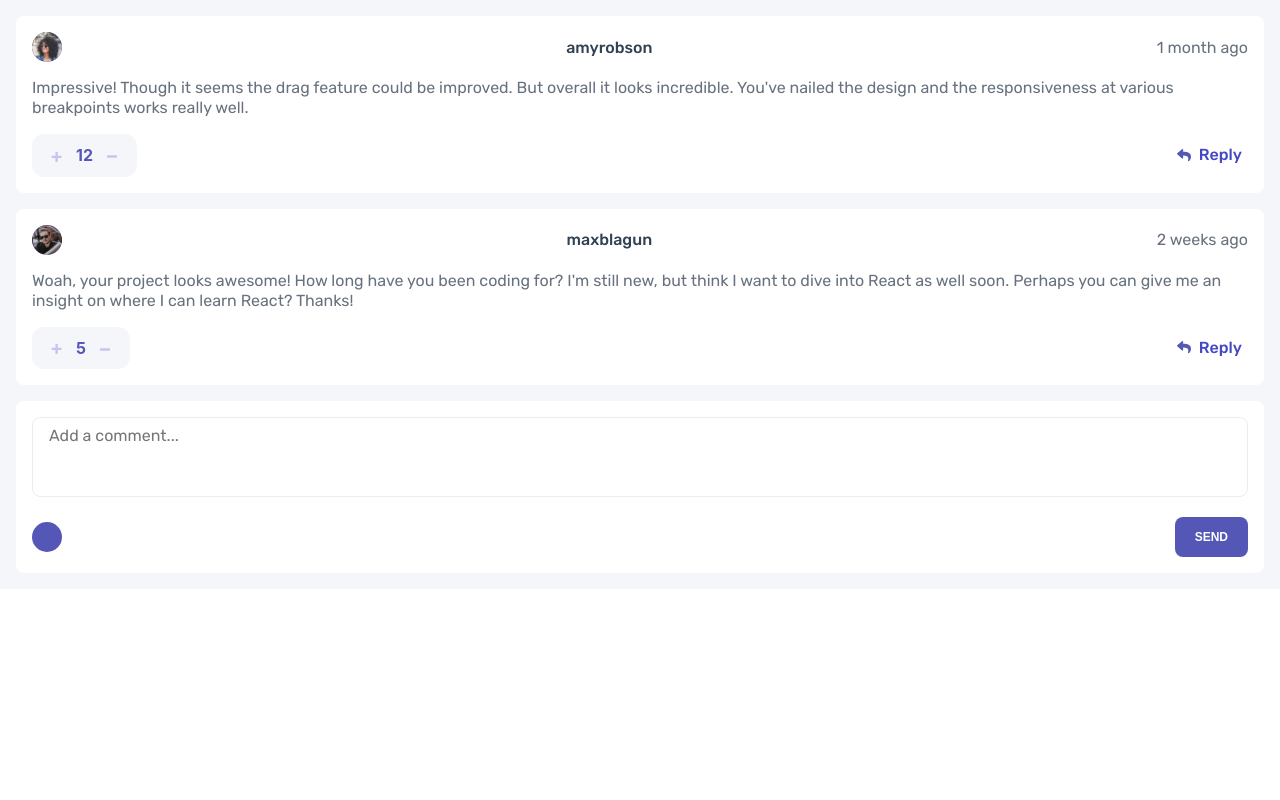
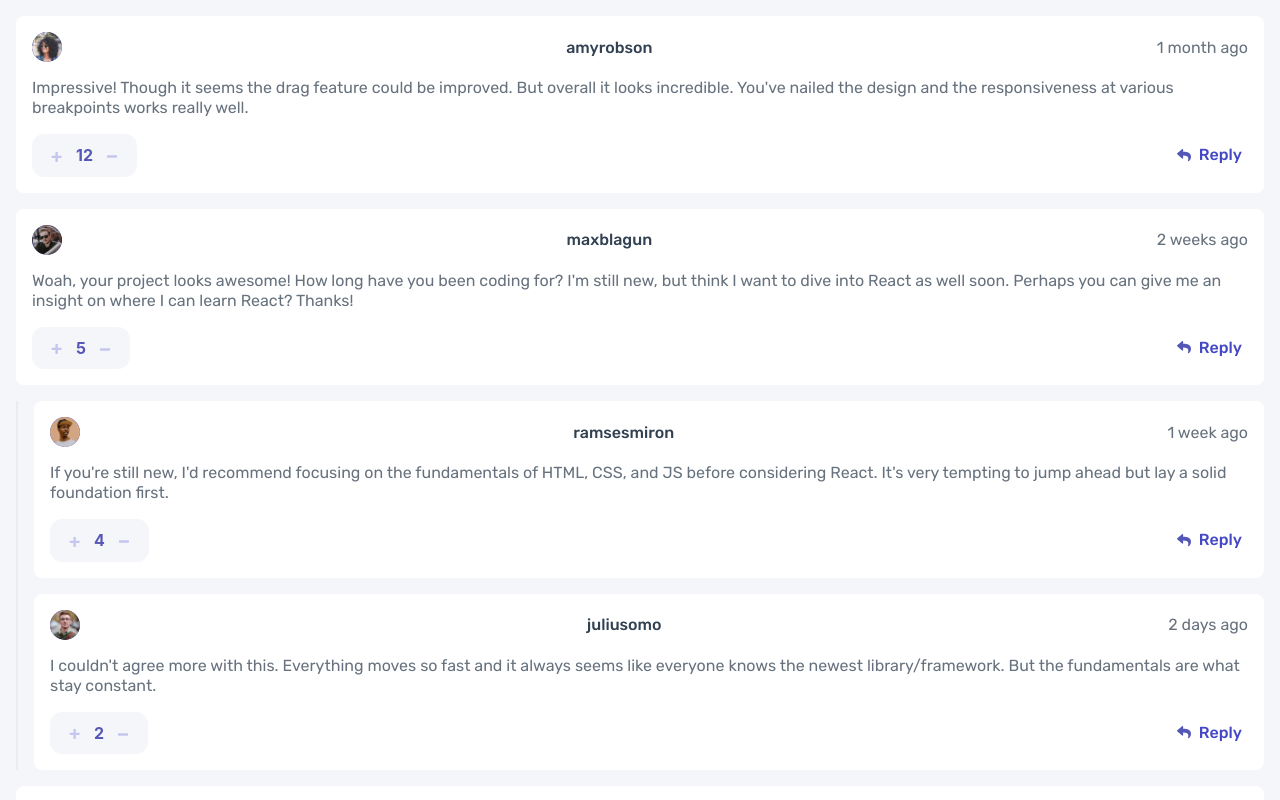
Before and after one commit to gracigraz/interactive-comments, a React (Create React App) app: page / in a window 1280 px wide. Shown: the top 800 px of the page. Built offline with nearby package versions, Linux system fonts and the light colour scheme.

Commit message:
added replies data and styling

```diff
--- a/src/components/AddComment/AddComment.scss
+++ b/src/components/AddComment/AddComment.scss
@@ -7,6 +7,7 @@
     padding: 1rem;
     background-color: $neutral-white;
     border-radius: .5rem;
+    margin-top: 1rem;
     &__input{
         resize: none;
         border: 1px solid $neutral-lightGray;
--- a/src/components/Comment/Comment.scss
+++ b/src/components/Comment/Comment.scss
@@ -10,7 +10,21 @@
         margin-bottom: 1rem;
         padding: 1rem;
         border-radius: .5rem;
+    }
+    &__reply{
+        background-color: $neutral-white;
+        padding: 1rem;
+        border-radius: .5rem;
 
+    }
+    &__reply-container{
+        padding-left: 1rem;
+        border-left: $neutral-lightGray 2px solid;
+        display: flex;
+        flex-direction: column;
+        justify-content: space-between;
+        align-items: center;
+        gap: 1rem;
     }
     &__top-div{
         display: flex;
--- a/src/components/Comment/Comment.tsx
+++ b/src/components/Comment/Comment.tsx
@@ -7,10 +7,52 @@ import replyIcon from '../../assets/images/icons/icon-reply.svg';
 
 import commentsData from '../../data.json';
 
-const Comment = () =>{
+interface User {
+    username: string;
+    image: { png: string; webp: string };
+  }
+
+  interface Reply {
+    id: number;
+    content: string;
+    createdAt: string;
+    score: number;
+    user: User;
+  }
+
+  interface CommentProps {
+    id: number;
+    content: string;
+    createdAt: string;
+    score: number;
+    user: User;
+    replies?: Reply[];
+  }
+  // Assume data has the correct structure.
+const data = commentsData as { comments: CommentProps[] };
+
+const Comment: React.FC = () =>{
+    const renderReplies = (replies: Reply[]) => {
+        return replies.map((reply) => (
+            <div key={reply.id} className="comments__reply">
+                {/* Reply structure similar to comment */}
+                <div className="comments__top-div">
+                    <img className="comments__profile" src={reply.user.image.png} alt={reply.user.username}/>
+                    <span className="comments__username">{reply.user.username}</span>
+                    <span className="comments__date">{reply.createdAt}</span>
+                </div>
+                <p className="comments__body">{reply.content}</p>
+                <div className="comments__bottom-div">
+                    <LikeButton score={reply.score}/>
+                    <Button textBtn="Reply" imgSrc={replyIcon} imgAlt="Reply icon" textColor="#4448C5"/>
+                </div>
+            </div>
+        ));
+    };
     return(
         <div className="comments">
                {commentsData.comments.map((comment) => (
+                <>
                  <div key={comment.id} className="comments__container">
             <div className="comments__top-div">
                 <img className="comments__profile" src={comment.user.image.png} alt={comment.user.username}/>
@@ -24,7 +66,13 @@ const Comment = () =>{
                 {/* <Button textBtn="Delete" imgSrc={deleteIcon} imgAlt="Delete icon" textColor="#ec6368"/>
                 <Button textBtn="Edit" imgSrc={editIcon} imgAlt="Edit icon" textColor='#4448C5'/>   */}
                 </div>
+
             </div>
+            <div  className="comments__reply-container">
+                 {/* Render replies if any */}
+                 {comment.replies && renderReplies(comment.replies)}
+            </div>
+            </>
             ))}
         </div>
     )
```
